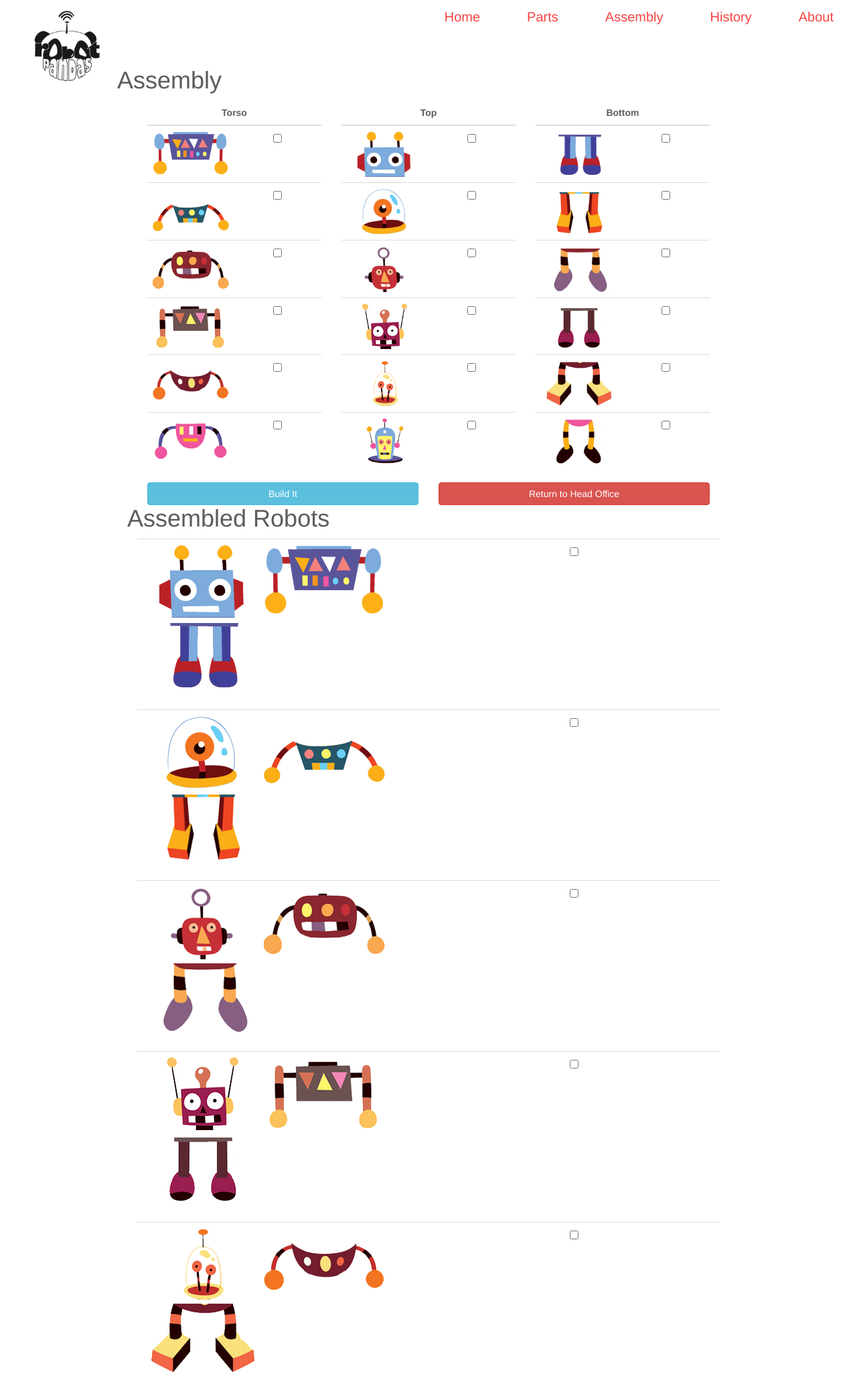
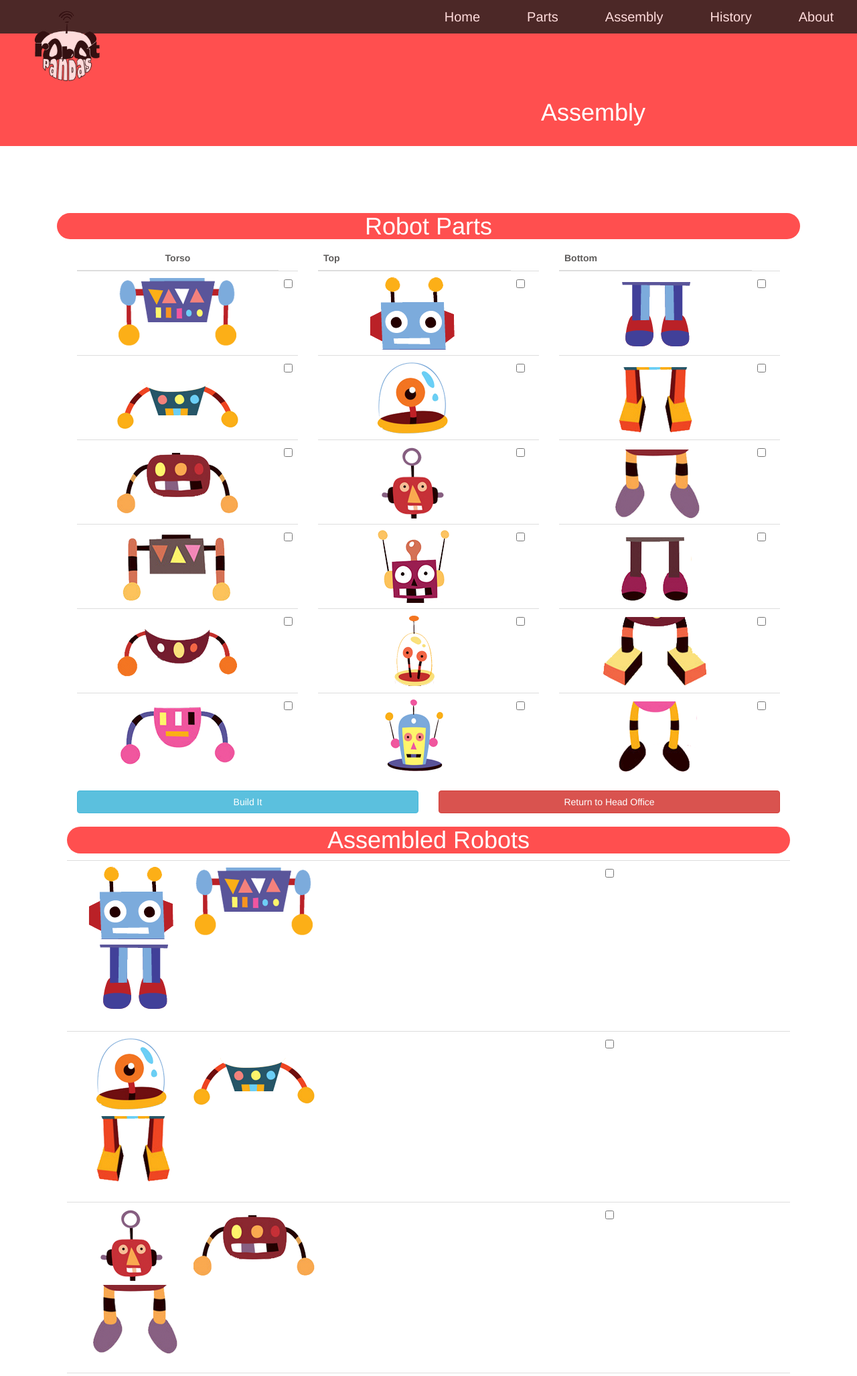
Before and after one commit to tomminwoonam/COMP4711ASN, a CodeIgniter app: page /database/assembly in a window 1280 px wide. Shown: the top 2054 px of the page at 67% size. Run offline with CodeIgniter, Linux system fonts and the light colour scheme.

Commit message:
Many style tweaks, fixed parts details logos

```diff
--- a/application/controllers/Assembly.php
+++ b/application/controllers/Assembly.php
@@ -90,7 +90,7 @@
         /**
          * End get robots
          */
-
+		$this->data['ptitle'] = "Assembly";
 		$this->render();
 	}
 }
--- a/application/controllers/History.php
+++ b/application/controllers/History.php
@@ -33,7 +33,7 @@
         }
 
         $this->data['history'] = $history_list;
-
+        $this->data['ptitle'] = "History";
         $this->render();
     }
 }
--- a/application/controllers/Parts.php
+++ b/application/controllers/Parts.php
@@ -61,13 +61,13 @@
 			$parts_list[] = array('id' => $record['id'], 'partCode' => $partCode, 'partType' => $partType, 'modelType' => $modelType);
 		}
 		$this->data['parts'] = $parts_list;
-
+		$this->data['ptitle'] = "Parts";
 		$this->render();
 	}
 
 	public function details($id)
 	{
-		$this->data['pagetitle'] = 'Part Details';
+
 		$this->data['pagebody'] = 'partsDetails';
 
 		$source = $this->part->get($id);
@@ -78,6 +78,7 @@
 		$this->data['location'] = $source['buildLocation'];
 		$this->data['date'] = $source['dateTime'];
 
+        $this->data['ptitle'] = "Part Detail";
 		$this->render();
 	}
 }
--- a/application/controllers/Welcome.php
+++ b/application/controllers/Welcome.php
@@ -59,6 +59,8 @@
         $this->data['totparts'] = $countparts;
         $this->data['earnings'] = $countrevenue;
         $this->data['expenses'] = $countexpence;
+
+        $this->data['ptitle'] = "Summary";
 		$this->render();
 	}
 }
--- a/application/views/assembly.php
+++ b/application/views/assembly.php
@@ -1,21 +1,20 @@
-<h1>Assembly</h1>
-
 <div class="container-fluid">
+    <div  class="col-sm-12 toptitle"><h1 class="sectitle">Robot Parts</h1></div>
     <div class="col-sm-12">
         <!-- Top -->
         <div class="col-sm-4">
-                <table class="table">
+            <table class="table table-responsive">
                 <thead>
-                        <th class="assembly-header" colspan="3">
+                    <th class="assembly-header">
                         Torso
                     </th>
                 </thead>
                 {torso}
                 <tr>
-                        <td class="assembly-td">
+                    <td>
                         <img class="img-responsive" src="/img/parts/{partCode}.png" title="{partCode}">
                     </td>
-                        <td class="assembly-td">
+                    <td>
                         <input type="checkbox" name="torso" value="{id}">
                     </td>
                 </tr>
@@ -24,18 +23,18 @@
         </div>
         <!-- Torso -->
         <div class="col-sm-4">
-                <table class="table">
+            <table class="table table-responsive">
                 <thead>
-                        <th class="assembly-header" colspan="3">
+                    <th>
                         Top
                     </th>
                 </thead>
                 {top}
                 <tr>
-                        <td width="50%">
+                    <td>
                         <img class="img-responsive" src="/img/parts/{partCode}.png" title="{partCode}">
                     </td>
-                        <td class="assembly-td">
+                    <td >
                         <input type="checkbox" name="top" value="{id}" </td>
                 </tr>
                 {/top}
@@ -43,18 +42,18 @@
         </div>
         <!-- Legs -->
         <div class="col-sm-4">
-                    <table class="table">
+            <table class="table table-responsive">
                 <thead>
-                            <th class="assembly-header" colspan="3">
+                    <th>
                         Bottom
                     </th>
                 </thead>
                 {bottom}
                 <tr>
-                            <td width="50%">
+                    <td>
                         <img class="img-responsive" src="/img/parts/{partCode}.png" title="{partCode}">
                     </td>
-                            <td class="assembly-td">
+                    <td>
                         <input type="checkbox" name="bottom" value="{id}" </td>
                 </tr>
                 {/bottom}
@@ -69,21 +68,21 @@
             <button type="button" class="btn btn-danger btn-block">Return to Head Office</button>
         </div>
     </div>
-    <h1>Assembled Robots</h1>
+    <div  class="col-sm-12"><h1 class="sectitle">Assembled Robots</h1></div>
     <div class="col-sm-12 assembled">
-        <table class="table">
+        <table class="table table-responsive">
             {robots}
             <tr>
                 <td>
-                    <table class="table">
+                    <table class="table table-responsive">
                         <tr>
-                            <img style="height:50%;" src="/img/parts/{topId}.png" title="{partCode}">
+                            <img style="height:50%" src="/img/parts/{topId}.png" title="{partCode}">
                         </tr>
                         <tr>
-                            <img style="height:50%;" src="/img/parts/{bottomId}.png" title="{partCode}">
+                            <img style="height:50%" src="/img/parts/{bottomId}.png" title="{partCode}">
                         </tr>
                         <tr>
-                            <img style="height:50%;" src="/img/parts/{torsoId}.png" title="{partCode}">
+                            <img style="height:50%" src="/img/parts/{torsoId}.png" title="{partCode}">
                         </tr>
                     </table>
                 </td>
--- a/application/views/history.php
+++ b/application/views/history.php
@@ -1,12 +1,10 @@
-<h1>History</h1>
-
 <div class="container-fluid">
     <table class="table table-hover">
         <tr>
-        <th>Activity Type</th>
+            <th>Activity Type</th>
             <th>Cost</th>
             <th>Revenue</th>
-        <th>Activity Date</th>
+            <th>Activity Date</th>
         </tr>
         {history}
         <tr>
--- a/application/views/parts.php
+++ b/application/views/parts.php
@@ -1,5 +1,3 @@
-<h1>Parts List</h1>
-
 <div class=" container-fluid">
     {parts}
     <div class="col-sm-4 parts">
--- a/application/views/template.php
+++ b/application/views/template.php
@@ -1,4 +1,8 @@
 <!DOCTYPE html>
+<?php
+defined('BASEPATH') OR exit('No direct script access allowed');
+?>
+
 <html lang="en">
 
 <head>
@@ -21,7 +25,7 @@
                     <span class="icon-bar"></span>
                     <span class="icon-bar"></span>
                 </button>
-                <a class="navbar-brand" href="/index.php#home"><img src="img/panda.png" width="100"></a>
+                <a class="navbar-brand" href="/index.php#home"><img src="/img/panda.png" width="100"></a>
             </div>
             <div class="collapse navbar-collapse" id="myNavbar">
                 <ul class="nav navbar-nav navbar-right">
@@ -29,18 +33,17 @@
                     <li><a href="/parts">Parts</a></li>
                     <li><a href="/assembly">Assembly</a></li>
                     <li><a href="/history">History</a></li>
-                    <li><a href="/about">About</a></li>
+                    <li class="disabled"><a href="">About</a></li>
                 </ul>
             </div>
         </div>
     </nav>
-
-    <div class="container" style="clear:all">{content}
+    <div class="container-fluid titlediv"><h1 class="ptitle">{ptitle}</h1></div>
+    <div class="container">
+        {content}
     </div>
-
-
     <footer id="footerucorp">
-        <img src="img/umbrellacorp.png" height="50">
+        <img src="/img/umbrellacorp.png" height="50">
     </footer>
 </body>
 
--- a/public/css/template.css
+++ b/public/css/template.css
@@ -13,25 +13,29 @@
 .navbar {
     margin-bottom: 0;
     /*navbar colour*/
-    background-color: white;
+    background-color: #201e1d;
     border: 0;
     font-size: 20px !important;
-    opacity: 0.9;
+    opacity: 0.8;
 }
 .navbar li a,
 .navbar .navbar-brand {
     /*Navbar items colour*/
-    color: #f72f2f !important;
+    color: white !important;
     margin-left: 20px !important;
     margin-right: 20px !important;
 }
 .navbar-nav li a:hover {
     /*Navbar items hover colour*/
-    color: black!important;
+    color: skyblue;
 }
 .container {
-    padding: 80px 120px;
+    padding-top: 80px;
+    padding-bottom: 120px;
     min-height: 100%;
+}
+.ptitle {
+    text-align: center;
 }
 .parts {
     color: #5e5c5b;
@@ -41,7 +45,7 @@
     margin: 0 auto;
 }
 footer {
-    background-color: black;
+    background-color: #434140;
     text-align: right;
     color: white;
     height: 50px;
@@ -92,3 +96,34 @@
     text-align: center;
     width: 50%;
 }
+.partdetail {
+    padding-top: 50px;
+}
+.partimg {
+    border-radius: 25px;
+    border: 2px solid #ff4f4f;
+    padding: 20px;
+}
+.titlediv {
+
+    padding: 20px;
+    padding-top: 10%;
+    padding-left: 40%;
+    background-color: #ff4f4f;
+    color: white;
+}
+.sectitle {
+    border-radius: 25px;
+    background-color: #ff4f4f;
+    color: white;
+    text-align: center;
+}
+.toptitle {
+    border-radius: 25px;
+    padding: 0;
+    padding-top: 0;
+}
+
+.homedashvalue {
+    text-align: center;
+}
```
Also changed, not shown: application/views/homepage.php (+4 -10 lines), application/views/partsDetails.php (+3 -5 lines), application/models/Histories.php (line endings or trailing spaces), public/img/umbrellacorp copy.png (added), public/img/umbrellacorp.png. Lines whose indentation alone changed are shown as unchanged.
